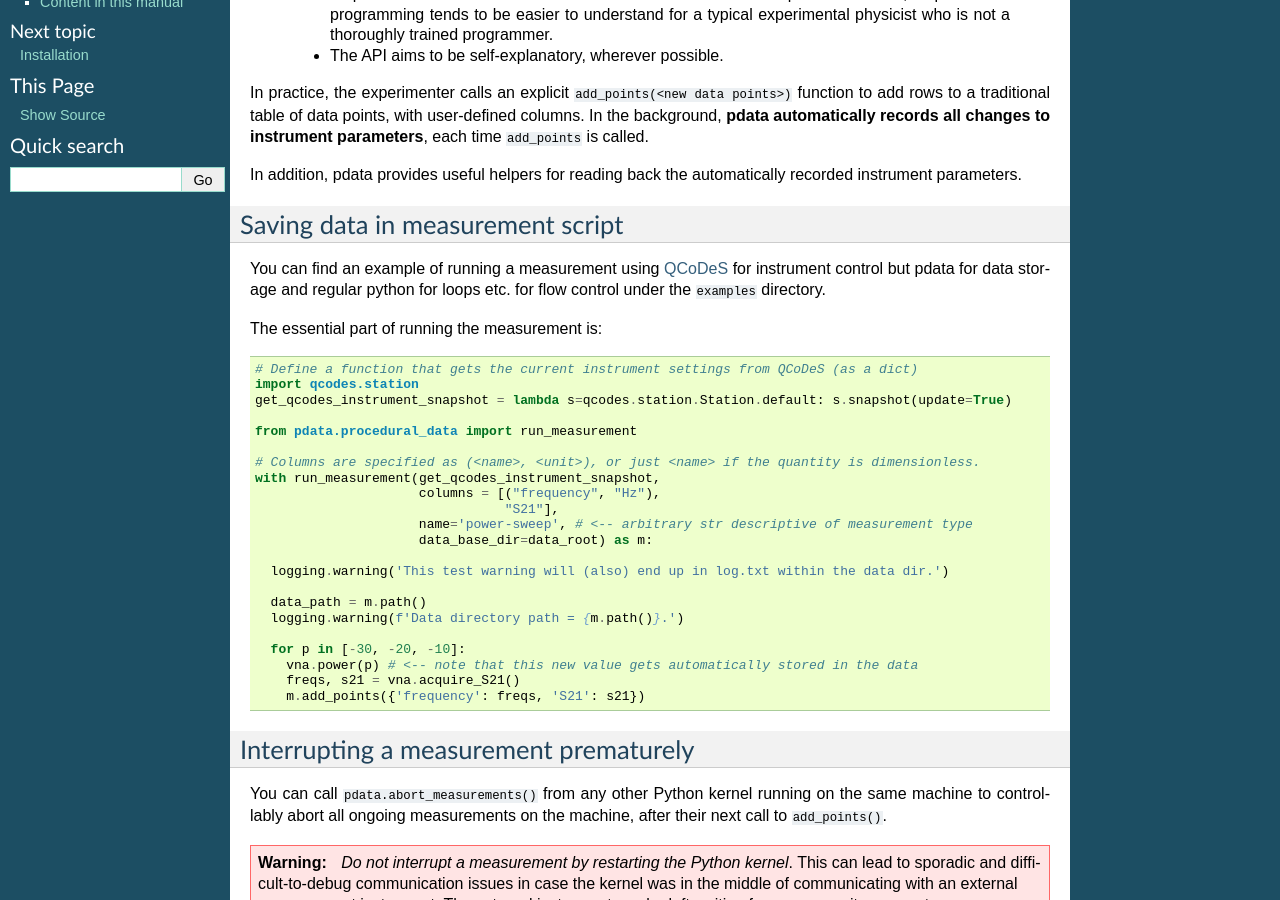
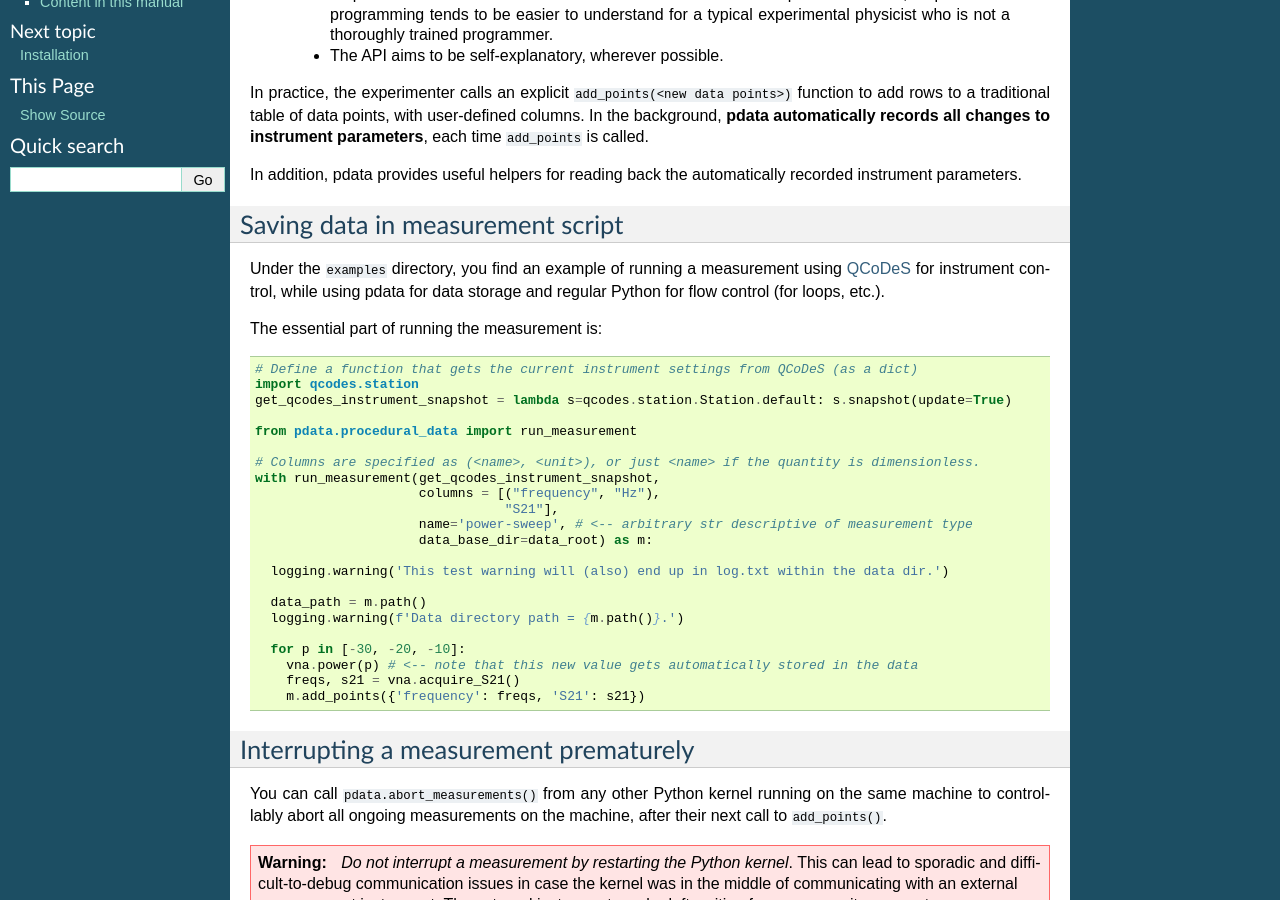
Before and after one commit to govenius/pdata, a Sphinx documentation site: the page built from docs/index.rst, in a window 1280 px wide and 900 px high, scrolled down 304 px. Built offline with Sphinx 7.4.7, drawn with Linux system fonts in a browser that asks for light colours; the version number could not be read and is left out.

Commit message:
Clarify sentence.

```diff
--- a/docs/index.rst
+++ b/docs/index.rst
@@ -29,10 +29,10 @@ automatically recorded instrument parameters.
 Saving data in measurement script
 ---------------------------------
 
-You can find an example of running a measurement using `QCoDeS
-<https://github.com/QCoDeS/Qcodes>`_ for instrument control but pdata
-for data storage and regular python for loops etc. for flow control
-under the :code:`examples` directory.
+Under the :code:`examples` directory,
+you find an example of running a measurement using `QCoDeS
+<https://github.com/QCoDeS/Qcodes>`_ for instrument control, while using pdata
+for data storage and regular Python for flow control (for loops, etc.).
 
 The essential part of running the measurement is::
 
```
